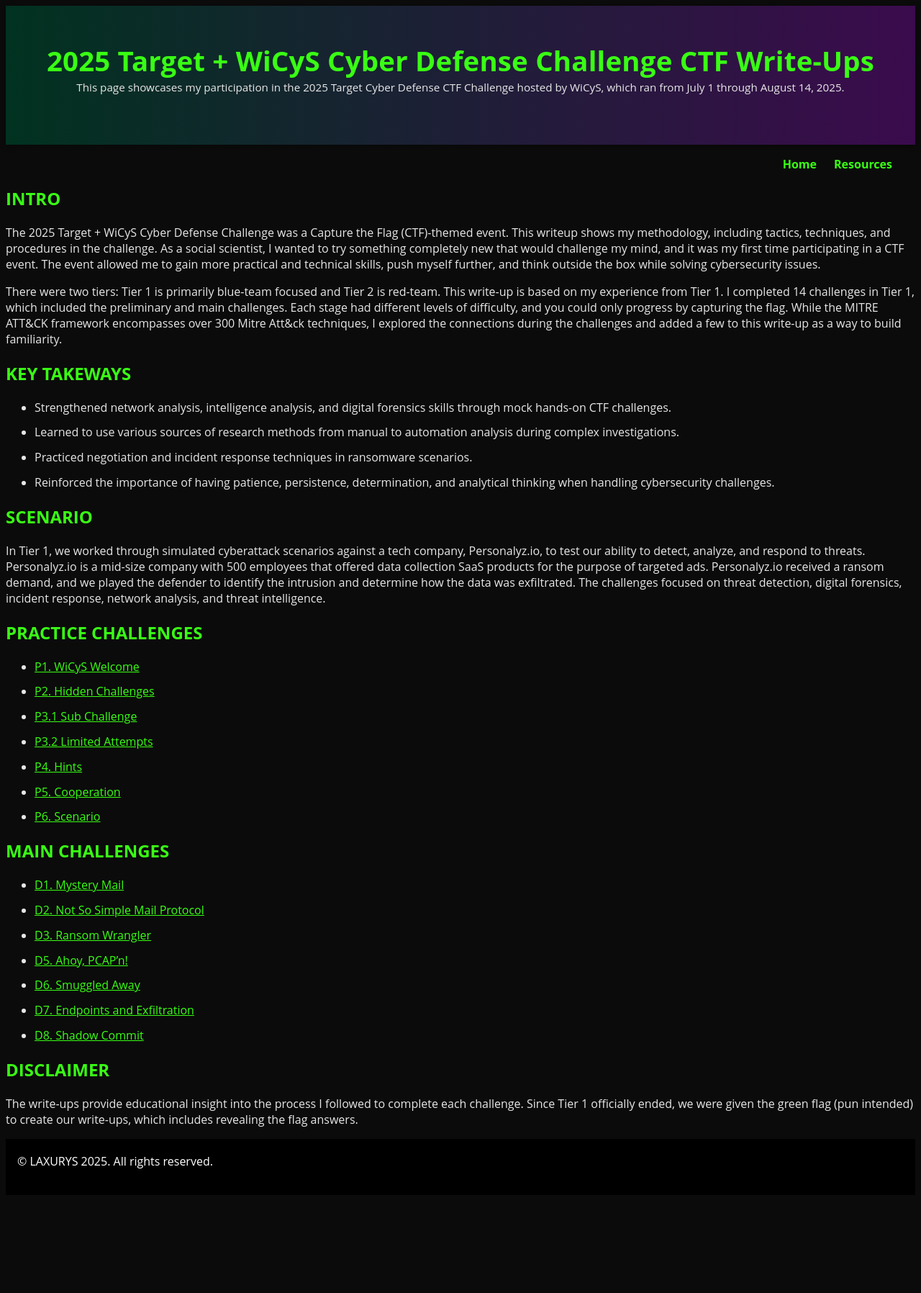
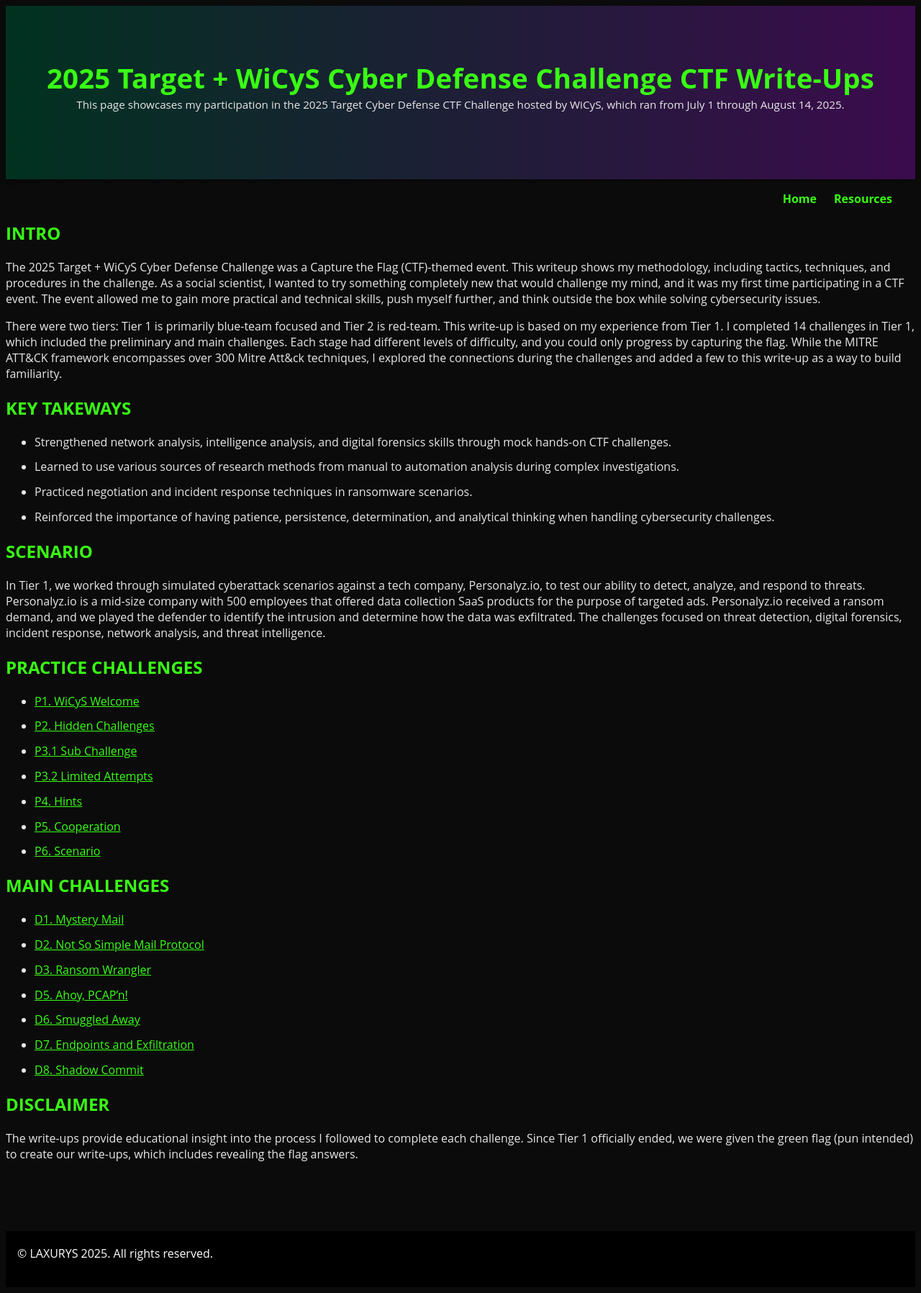
Before and after one commit to glsanclem/2025_wicys_target_ctf, a Jekyll site: the page built from index.md, in a window 1280 px wide. Shown: the whole page at 72% size. Built offline with Jekyll 4.4.1, drawn with Linux system fonts in a browser that asks for light colours; before the commit the page ends 1668 px from its top, so only the background shows below that.

Commit message:
Update style.css

```diff
--- a/assets/css/style.css
+++ b/assets/css/style.css
@@ -6,7 +6,7 @@
 header, .site-header, .header {
   background: linear-gradient(90deg, #013220 0%, #3b0b4d 100%);
   color: #ffffff;
-  padding: 3.5rem 1rem; /* increase from 2.4rem to 3.5rem */
+  padding: 5rem 1rem; /* increase from 3.5rem to 5rem */
   text-align: center;
   box-shadow: 0 2px 8px rgba(0,0,0,0.35);
   font-family: "Open Sans", "Helvetica Neue", Helvetica, Arial, sans-serif;
@@ -62,6 +62,7 @@ footer, .site-footer {
 /* ------------------- Content Spacing -------------------- */
 .main-content, .content, .site-content {
   margin-top: 1.25rem;
+  padding-bottom: 5rem; /* add space before the footer */
 }
 
 /* ------------------- Section Titles Neon Green ------------------ */
```
